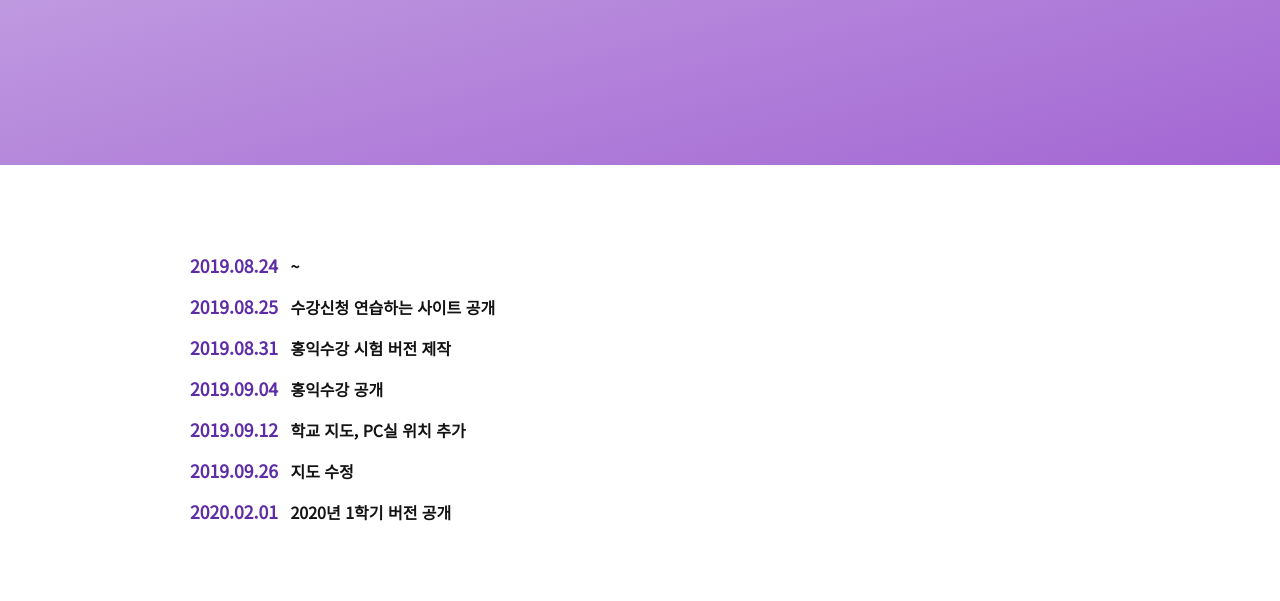
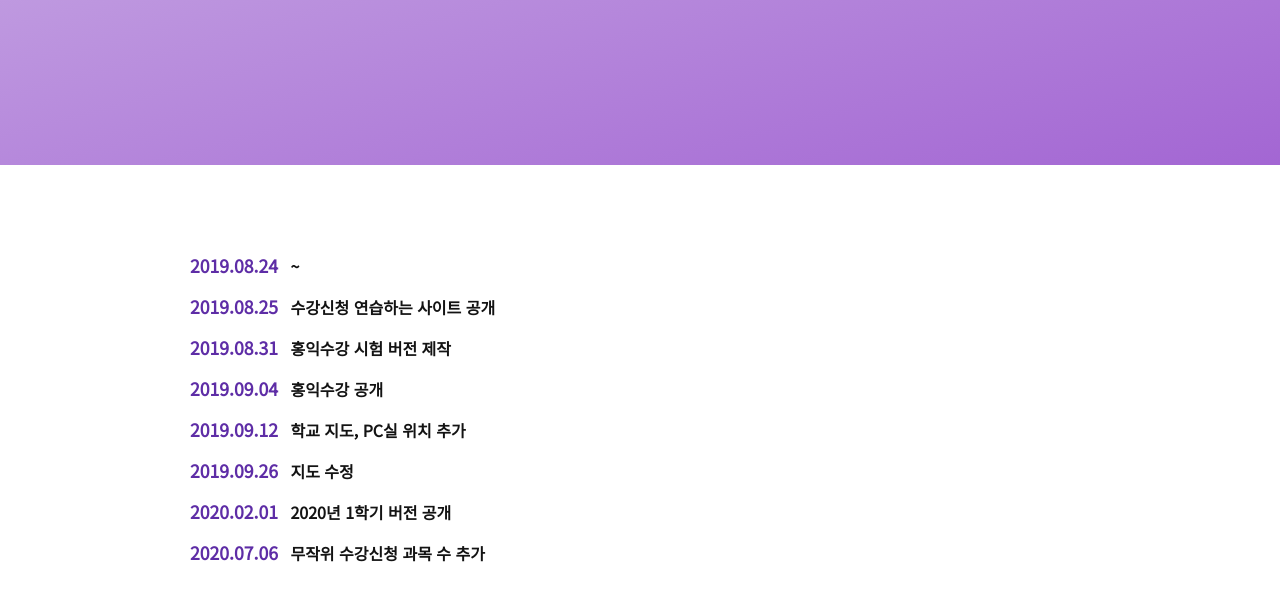
Before and after one commit to HongikSugang/hongiksugang.github.io, a plain HTML site: page about.html in a window 1280 px wide. Shown: the part 477-1078 px from the top of the page. Drawn offline with Linux system fonts and the light colour scheme.

Commit message:
Fix bug and add log

```diff
--- a/about.html
+++ b/about.html
@@ -80,7 +80,9 @@
           <h2 class="date">2019.09.26</h2>
           <b>지도 수정</b> <br>
           <h2 class="date">2020.02.01</h2>
-          <b>2020년 1학기 버전 공개</b>
+          <b>2020년 1학기 버전 공개</b> <br>
+          <h2 class="date">2020.07.06</h2>
+          <b>무작위 수강신청 과목 수 추가</b>
         </p>
       </section>
     </article>
```
Also changed, not shown: sugang/click.html (+1 -1 lines).
